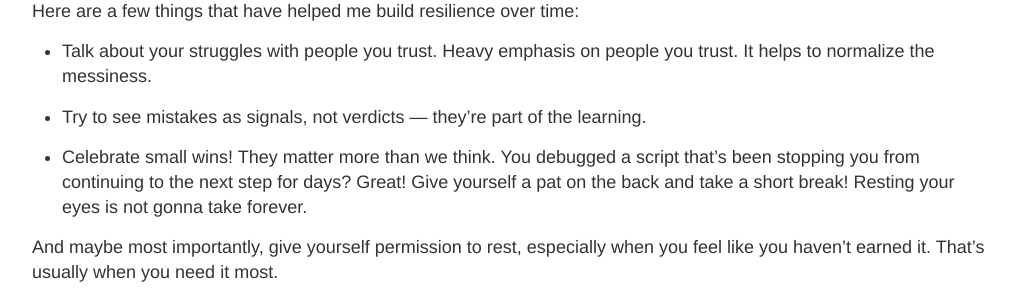
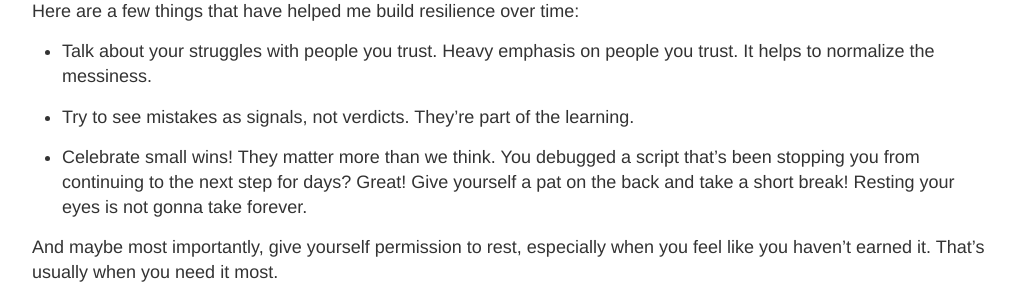
Before and after one commit to nicolehao34/nicolehao34.github.io, a Jekyll site: the page built from _posts/2025-07-03-resilience-is-all-you-need.md, in a window 1280 px wide and 900 px high, scrolled down 1616 px. Shown: the part 153-453 px from the top of the window, without its empty margins (128-1143 px from the left). Built offline with Jekyll 4.4.1, drawn with Linux system fonts in a browser that asks for light colours; comment, search, counter and statistics services are not loaded.

Commit message:
minor typo fix

```diff
--- a/_posts/2025-07-03-resilience-is-all-you-need.md
+++ b/_posts/2025-07-03-resilience-is-all-you-need.md
@@ -55,7 +55,7 @@ Here are a few things that have helped me build resilience over time:
 
 - Talk about your struggles with people you trust. Heavy emphasis on people you trust. It helps to normalize the messiness.
 
-- Try to see mistakes as signals, not verdicts — they’re part of the learning.
+- Try to see mistakes as signals, not verdicts. They’re part of the learning.
 
 - Celebrate small wins! They matter more than we think. You debugged a script that's been stopping you from continuing to the next step for days? Great! Give yourself a pat on the back and take a short break! Resting your eyes is not gonna take forever.
 
```
